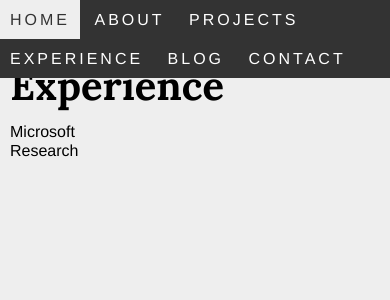
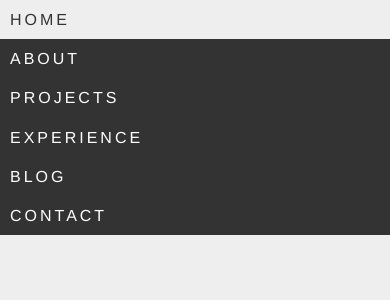
Before and after one commit to jroggeman/jroggeman.github.io, a Jekyll site: the page built from experience/index.md, in a window 390 px wide. Shown: the top 300 px of the page. Built offline with Jekyll 4.4.1, drawn with Linux system fonts in a browser that asks for light colours.

Commit message:
Starting to work on responsive navbar

```diff
--- a/_sass/navbar.scss
+++ b/_sass/navbar.scss
@@ -14,7 +14,13 @@
         list-style-type: none;
 
         li {
-            display: inline-block;
+            @include size-greater-than($desktop) {
+                display: inline-block;
+            }
+
+            @include size-less-than($desktop) {
+                display: block;
+            }
 
             a {
                 padding: 10px;
```
